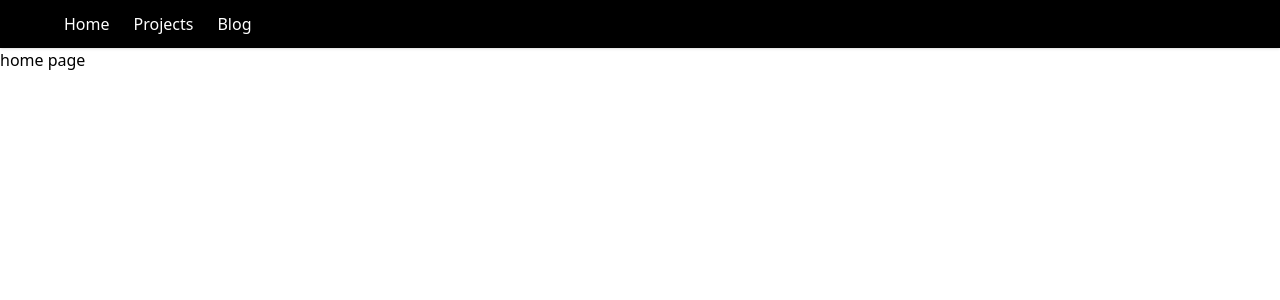
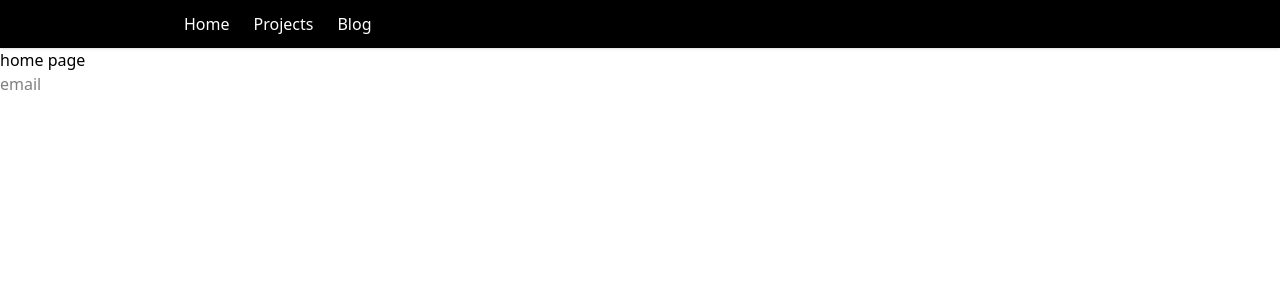
Before and after one commit to deep231w/my-portfolio, a Next.js app: page / in a window 1280 px wide. Shown: the top 300 px of the page. Built offline with nearby package versions, Linux system fonts and the light colour scheme.

Commit message:
ui updated

```diff
--- a/app/components/Navbar.tsx
+++ b/app/components/Navbar.tsx
@@ -1,7 +1,7 @@
 const Navbar = () => {
     return (
         <div className="w-full bg-black shadow text-white pt-3 pb-3">
-            <nav className="max-w-6xl mx-auto flex items-center">
+            <nav className="max-w-6xl mx-auto flex items-center px-30">
                 <ul className="flex space-x-6">
                     <li><a href="/">Home</a></li>
                     <li><a href="/projects">Projects</a></li>
--- /dev/null
+++ b/app/components/contactSection.tsx
@@ -0,0 +1,9 @@
+import InputField from "./ui/inputField";
+import button from "./ui/button";
+export default function(){
+    return (
+        <div>
+            <InputField inputText={"email"}/>
+        </div>
+    );
+}
--- /dev/null
+++ b/app/components/ui/button.tsx
@@ -0,0 +1,7 @@
+export default function ({text}:{text:string}){
+    return (
+        <div>
+            <button>{text}</button>
+        </div>
+    );
+}
--- /dev/null
+++ b/app/components/ui/inputField.tsx
@@ -0,0 +1,5 @@
+export default function ({inputText}:{inputText:string}){
+    return <div>
+        <input type="text" placeholder={inputText}/>
+    </div>
+}
--- a/app/page.tsx
+++ b/app/page.tsx
@@ -1,7 +1,10 @@
-import Image from "next/image";
-
+import ContactSection from "./components/contactSection";
 export default function Home() {
   return (
-    <div>home page</div>
+    <>
+      <div>home page</div>
+      <ContactSection />
+    </>
+
   );
 }
```
Also changed, not shown: app/components/ui/card.tsx (added).
